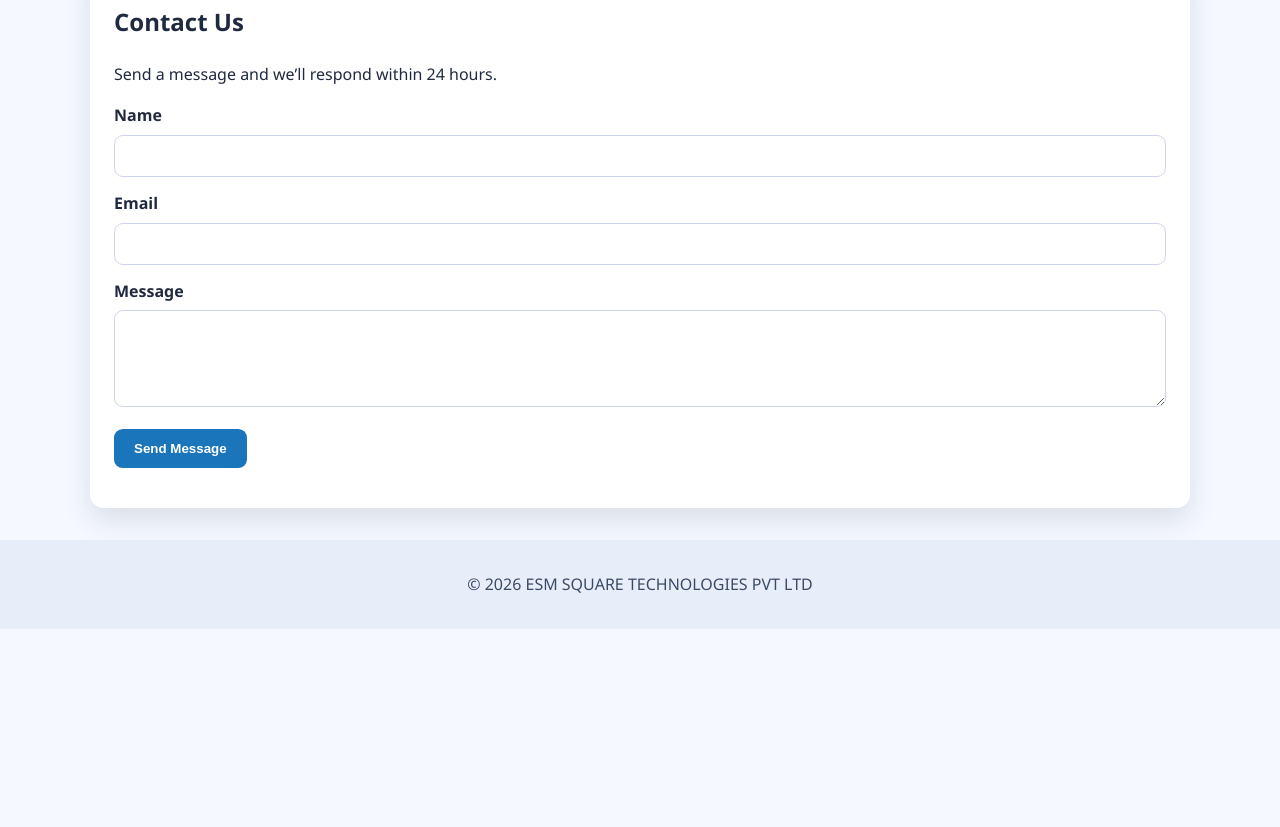
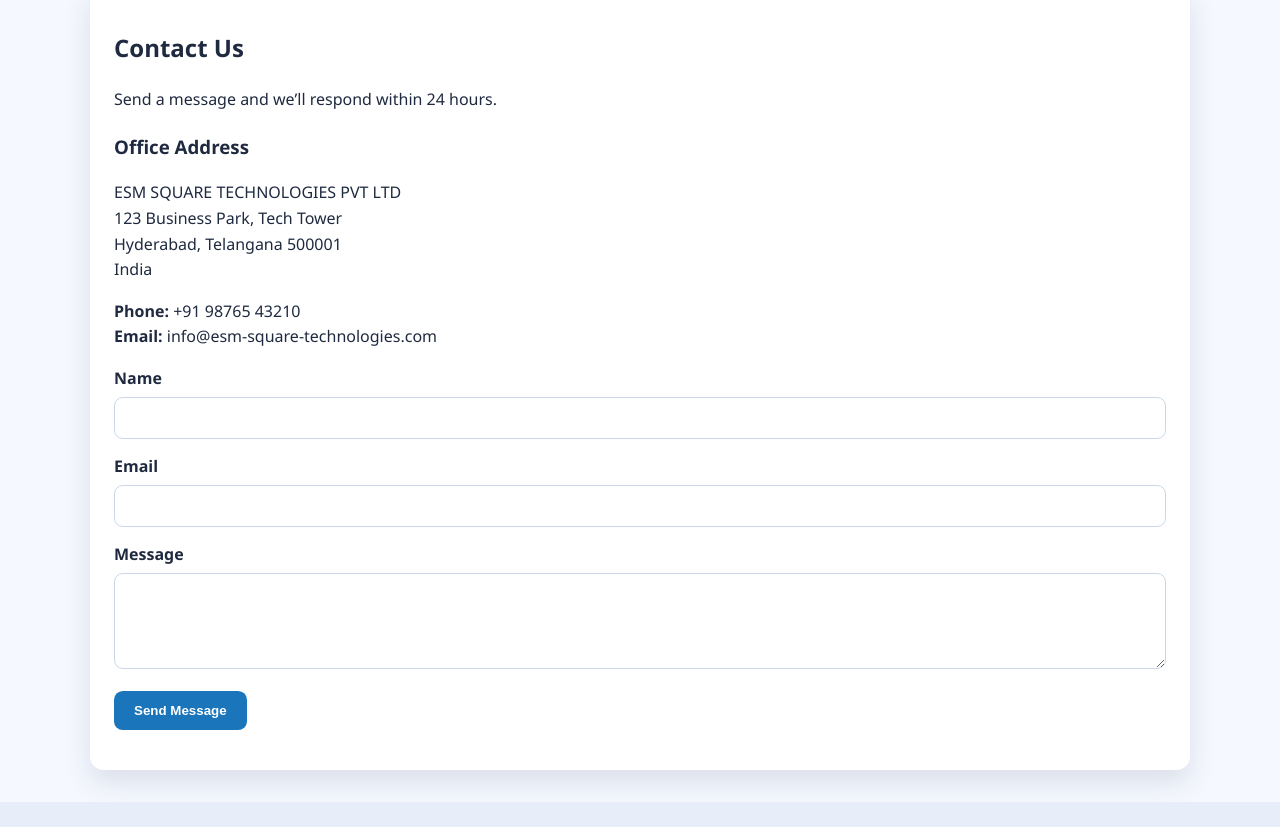
Before and after one commit to hr930/esm-square-technologies, a website: page index.html in a window 1280 px wide. Shown: the part 1092-1919 px from the top of the page. Before the commit the page ends 1721 px from the top, so only its background shows below. Drawn offline with nearby package versions, Linux system fonts and the light colour scheme; no server answers.

Commit message:
Update office address with sample details

```diff
--- a/index.html
+++ b/index.html
@@ -17,10 +17,13 @@
 </head>
 <body>
   <header class="topbar">
-    <div class="container">
-      <h1>ESM SQUARE TECHNOLOGIES PVT LTD</h1>
-      <p>Innovate. Scale. Transform.</p>
-      <p id="clock" aria-live="polite">--:--:--</p>
+    <div class="container logo-row">
+      <img id="brandLogo" src="logo.png" alt="ESM SQUARE TECHNOLOGIES logo" width="140" height="42" />
+      <div class="top-text">
+        <h1>ESM SQUARE TECHNOLOGIES PVT LTD</h1>
+        <p>Innovate. Scale. Transform.</p>
+      </div>
+      <p id="clock" aria-live="polite" class="clock">--:--:--</p>
     </div>
   </header>
 
@@ -72,6 +75,15 @@
     <section class="contact" aria-label="Contact us">
       <h2>Contact Us</h2>
       <p>Send a message and we’ll respond within 24 hours.</p>
+      <div class="contact-info">
+        <h3>Office Address</h3>
+        <p>ESM SQUARE TECHNOLOGIES PVT LTD<br>
+        123 Business Park, Tech Tower<br>
+        Hyderabad, Telangana 500001<br>
+        India</p>
+        <p><strong>Phone:</strong> +91 98765 43210<br>
+        <strong>Email:</strong> info@esm-square-technologies.com</p>
+      </div>
       <form id="contactForm">
         <div class="form-row">
           <label for="name">Name</label>
```
